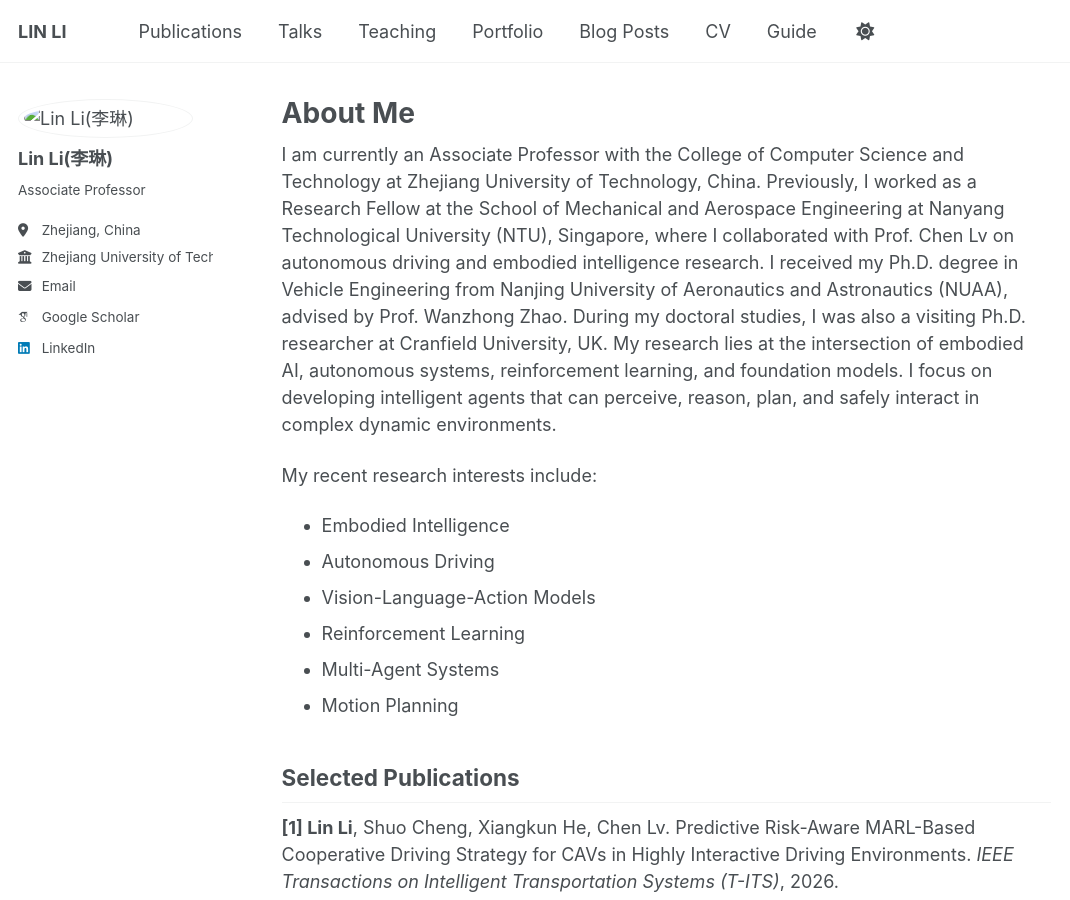
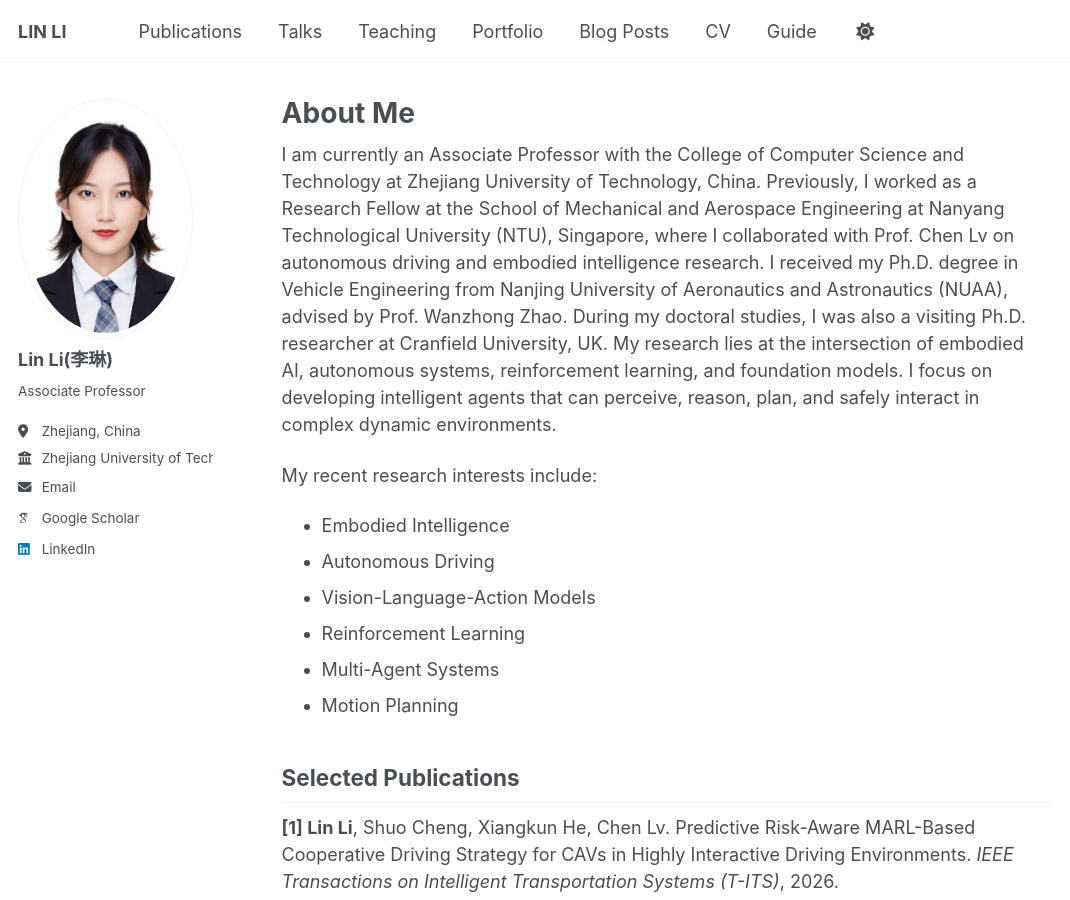
Before and after one commit to lilin96/lilin96a.github.io, a Jekyll site: the page built from _pages/about.md, in a window 1280 px wide and 900 px high. Shown: the whole window, without its empty margins (0-1070 px from the left). Built offline with Jekyll 4.4.1, drawn with Linux system fonts in a browser that asks for light colours; some web fonts are replaced; a script bundle is joined from its source files by our own code; library files that are not in the unit come from our copies.

Commit message:
Update _config.yml

```diff
--- a/_config.yml
+++ b/_config.yml
@@ -23,7 +23,7 @@ repository               : "academicpages/academicpages.github.io"
 #               Additional customization can be done by editing /_includes/author-profile.html
 author:
   # Biographic information
-  avatar           : "images/5adc1cf08nf04a6e5799067fc75237dd.JPG"
+  avatar           : "5adc1cf08nf04a6e5799067fc75237dd.JPG"
   name             : "Lin Li(李琳)"
   pronouns         : # example: "she/her"
   bio              : "Associate Professor"
```
